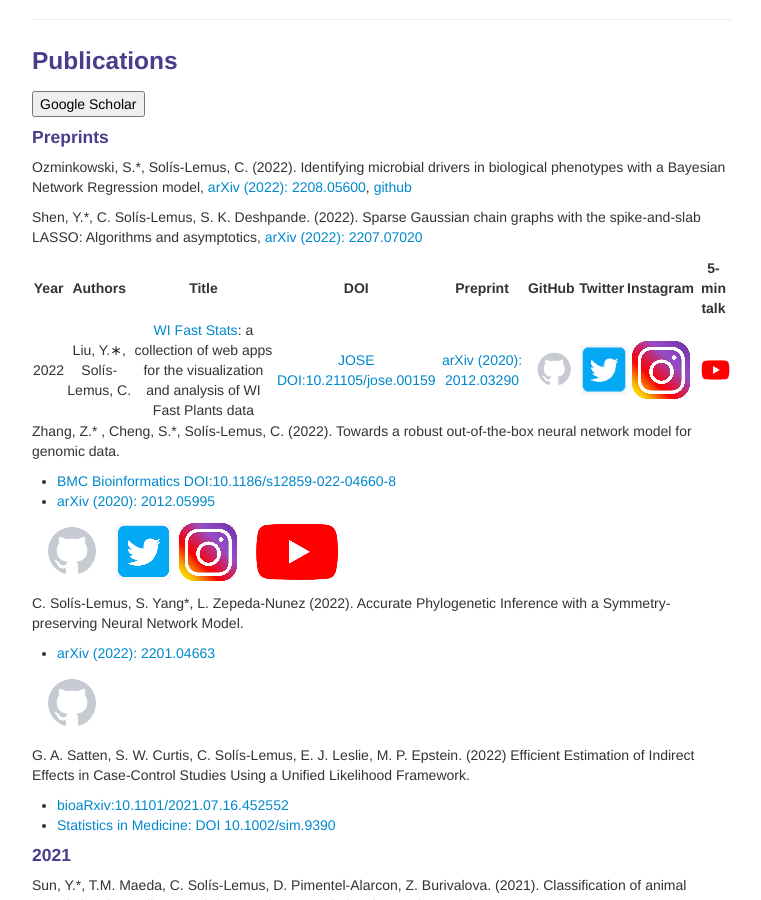
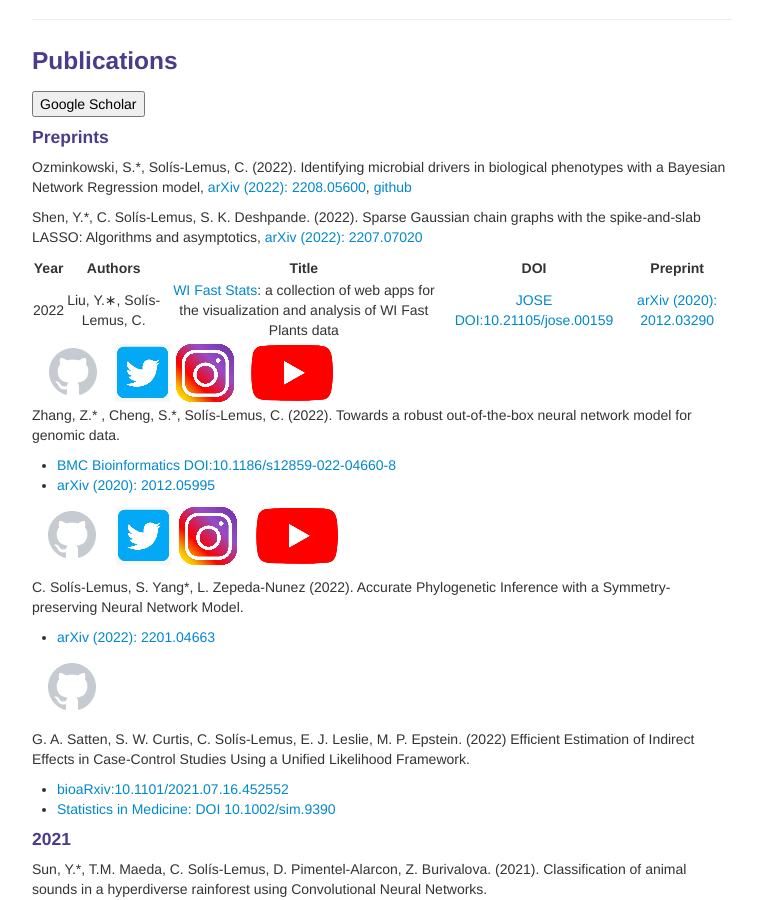
Before and after one commit to solislemuslab/solislemuslab.github.io, a Jekyll site: the page built from pages/research.md, in a window 1280 px wide and 900 px high, scrolled down 2415 px. Shown: the whole window, without its empty margins (258-1019 px from the left). Built offline with Jekyll 4.4.1, drawn with Linux system fonts in a browser that asks for light colours.

Commit message:
pubs format

```diff
--- a/pages/research.md
+++ b/pages/research.md
@@ -133,9 +133,13 @@ Shen, Y.*, C. Sol&iacute;s-Lemus, S. K. Deshpande. (2022). Sparse Gaussian chain
 
 
 
-| Year | Authors | Title | DOI | Preprint | GitHub | Twitter | Instagram | 5-min talk |
+| Year | Authors | Title | DOI | Preprint |
 | :---:   | :---: | :---: | :---:  | :---: | :---: | :---: | :---: | :---: |
-| 2022 | Liu, Y.∗, Sol&iacute;s-Lemus, C. | [WI Fast Stats](https://wi-fast-stats.wid.wisc.edu/): a collection of web apps for the visualization and analysis of WI Fast Plants data | [JOSE DOI:10.21105/jose.00159](https://jose.theoj.org/papers/10.21105/jose.00159) | [arXiv (2020): 2012.03290](https://arxiv.org/abs/2012.03290) | [![github (653k)](icons16/github.png)](https://github.com/crsl4/fast-stats) | [![twitter (653k)](icons16/twitter.png)](https://twitter.com/solislemuslab/status/1521904890234253313) | [![instagram (653k)](icons16/instagram.png)](https://www.instagram.com/p/CdL4R3gOCqC) | [![youtube (653k)](icons16/youtube.png)](https://youtu.be/2dk0pdVbCzo) |
+| 2022 | Liu, Y.∗, Sol&iacute;s-Lemus, C. | [WI Fast Stats](https://wi-fast-stats.wid.wisc.edu/): a collection of web apps for the visualization and analysis of WI Fast Plants data | [JOSE DOI:10.21105/jose.00159](https://jose.theoj.org/papers/10.21105/jose.00159) | [arXiv (2020): 2012.03290](https://arxiv.org/abs/2012.03290) |
+
+
+
+| [![github (653k)](icons16/github.png)](https://github.com/crsl4/fast-stats) | [![twitter (653k)](icons16/twitter.png)](https://twitter.com/solislemuslab/status/1521904890234253313) | [![instagram (653k)](icons16/instagram.png)](https://www.instagram.com/p/CdL4R3gOCqC) | [![youtube (653k)](icons16/youtube.png)](https://youtu.be/2dk0pdVbCzo) |
 
 
 
```
